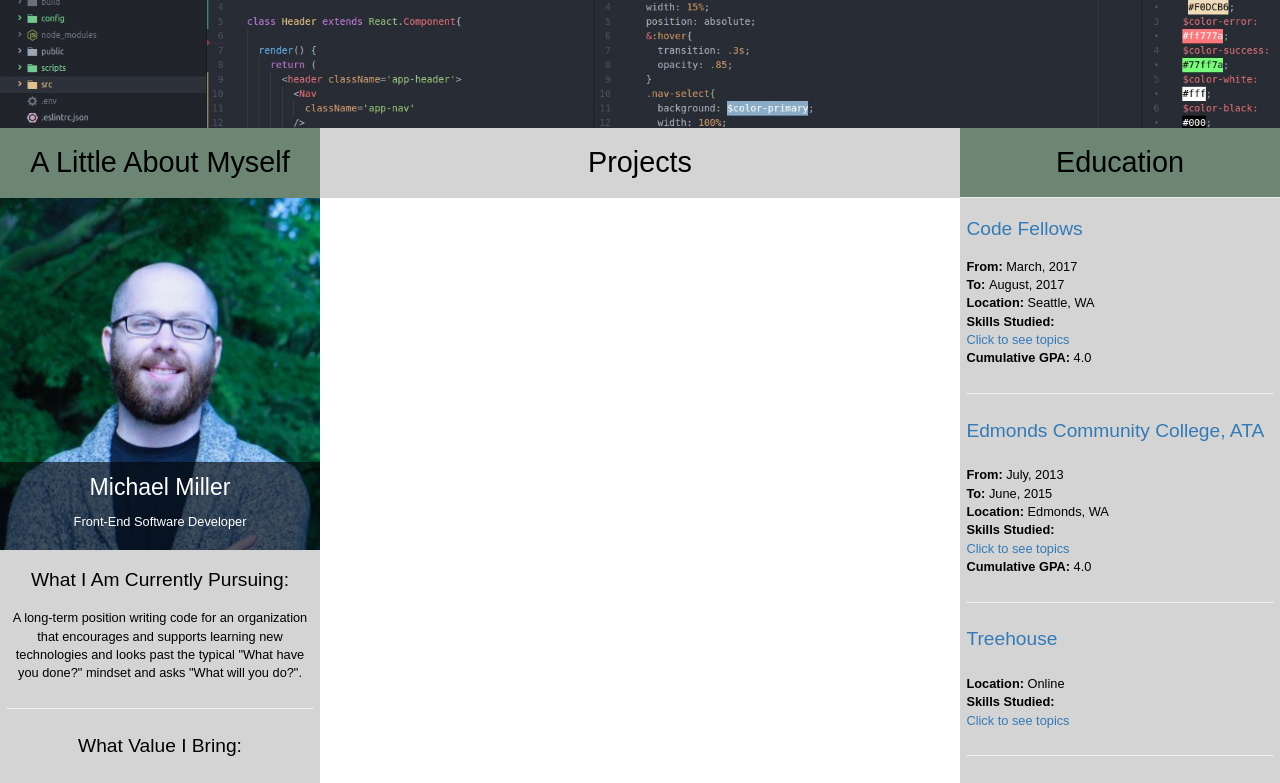
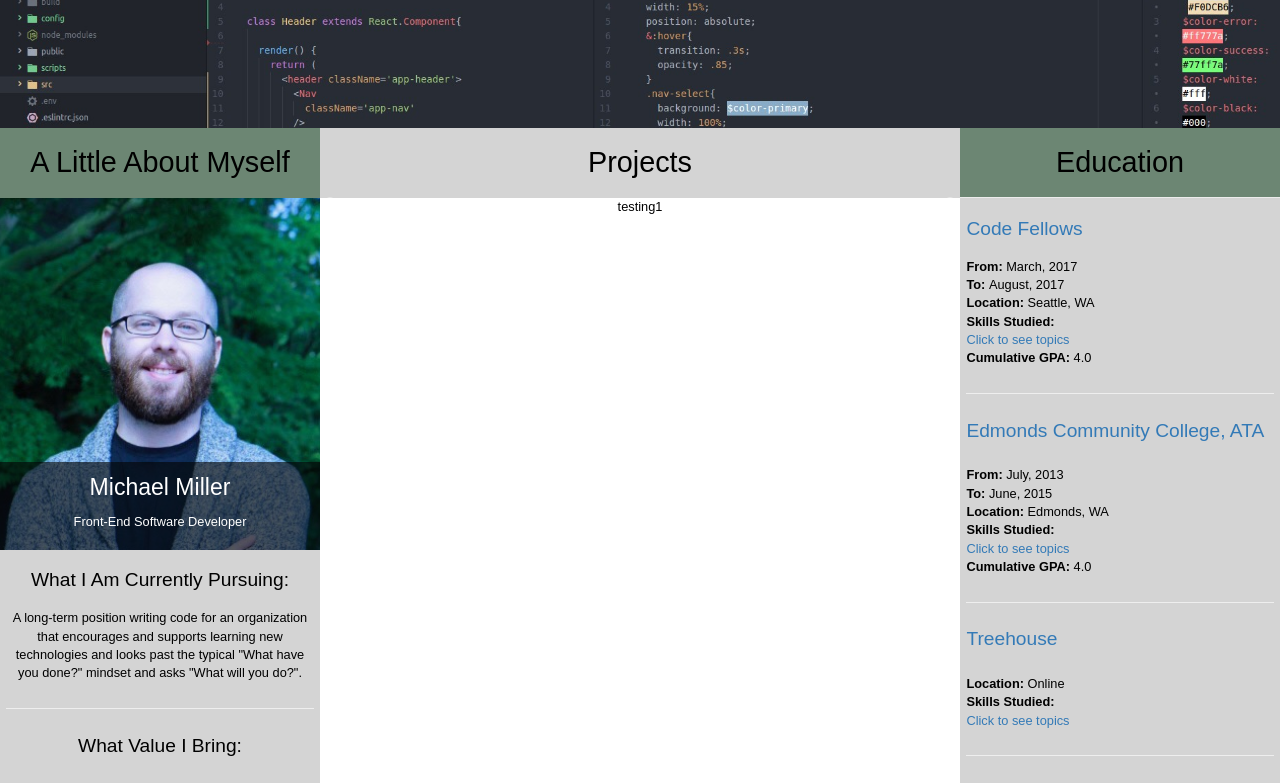
Before and after one commit to Adutchguy/portfolio, a React app: page / in a window 1280 px wide. Shown: the top 783 px of the page. Built offline with nearby package versions, Linux system fonts and the light colour scheme; no server answers; a web font is replaced by a local one.

Commit message:
added slider for projects. Merging now to rename a new branch with correct name of 'project'. Will delete this branch after merge.

```diff
--- a/package.json
+++ b/package.json
@@ -36,6 +36,7 @@
     "react": "^16.0.0",
     "react-dev-utils": "^4.0.1",
     "react-dom": "^16.0.0",
+    "react-slick": "^0.15.4",
     "serve": "^6.1.0",
     "superagent": "^3.6.0",
     "sw-precache-webpack-plugin": "0.11.4",
--- a/public/index.html
+++ b/public/index.html
@@ -10,6 +10,9 @@
     -->
     <link rel="manifest" href="%PUBLIC_URL%/manifest.json">
     <link rel="shortcut icon" type="image/x-icon" href="%PUBLIC_URL%/favicon.ico">
+
+    <link rel="stylesheet" type="text/css" href="https://cdnjs.cloudflare.com/ajax/libs/slick-carousel/1.6.0/slick.min.css" />
+<link rel="stylesheet" type="text/css" href="https://cdnjs.cloudflare.com/ajax/libs/slick-carousel/1.6.0/slick-theme.min.css" />
     <!--
       Notice the use of %PUBLIC_URL% in the tags above.
       It will be replaced with the URL of the `public` folder during the build.
--- a/src/components/projects/_projects.scss
+++ b/src/components/projects/_projects.scss
@@ -18,18 +18,11 @@
   .projects-main{
     width: 100%;
     height: 100%;
-    .projects-main-ul{
-      margin: 0;
-      padding: 0;
-      .projects-main-ul-li{
-        list-style: none;
-        padding: 0;
-        margin: 0;
-        width: 100%;
-      }
-      .projects-main-ul-li-h4{
-
-      }
+    .slick-next{
+      right: 0;
+    }
+    .slick-prev{
+      left: 0;
     }
   }
 }
--- a/src/components/projects/index.js
+++ b/src/components/projects/index.js
@@ -1,9 +1,20 @@
 import './_projects.scss';
 import React, { Component } from 'react';
+import Slider from 'react-slick';
 
 class Projects extends React.Component {
 
   render() {
+    const settings = {
+      arrows: true,
+      infinite: true,
+      autoplay: true,
+      autoplaySpeed: 6000,
+      speed: 500,
+      slidesToShow: 1,
+      slidesToScroll: 1,
+      adaptiveHeight: true,
+    };
     return (
       <div>
         <div className='projects-body'>
@@ -14,10 +25,11 @@ class Projects extends React.Component {
           </header>
 
           <main className='projects-main'>
-            <ul className='projects-main-ul'>
-              <li className='projects-main-ul-li'>
-              </li>
-            </ul>
+            <Slider {...settings}>
+              <div>testing1</div>
+              <div>testing2</div>
+              <div>testing3</div>
+            </Slider>
           </main>
         </div>
       </div>
```
Also changed, not shown: 2 other files (tests, documents, lock files or other folders).
